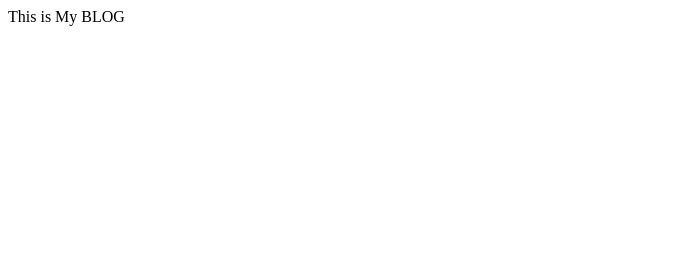
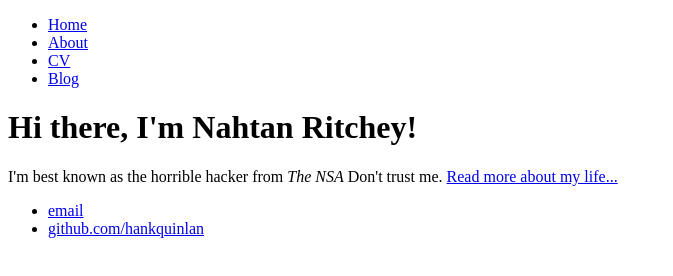
Before and after one commit to nritch/i.nritch.me, a plain HTML site: page index.html in a window 1280 px wide. Shown: the whole page, without its empty margins (0-673 px from the left). Drawn offline with Linux system fonts and the light colour scheme.

Commit message:
Update index.html

```diff
--- a/index.html
+++ b/index.html
@@ -1 +1,28 @@
-This is My BLOG
+<!DOCTYPE html>
+<html>
+	<head>
+		<title>Hank Quinlan, Horrible Cop</title>
+	</head>
+	<body>
+		<nav>
+    		<ul>
+        		<li><a href="/">Home</a></li>
+	        	<li><a href="/about">About</a></li>
+        		<li><a href="/cv">CV</a></li>
+        		<li><a href="/blog">Blog</a></li>
+    		</ul>
+		</nav>
+		<div class="container">
+    		<div class="blurb">
+        		<h1>Hi there, I'm Nahtan Ritchey!</h1>
+				<p>I'm best known as the horrible hacker from <em>The NSA</em> Don't trust me. <a href="/about">Read more about my life...</a></p>
+    		</div><!-- /.blurb -->
+		</div><!-- /.container -->
+		<footer>
+    		<ul>
+        		<li><a href="mailto:hankquinlanhub@gmail.com">email</a></li>
+        		<li><a href="https://github.com/hankquinlan">github.com/hankquinlan</a></li>
+			</ul>
+		</footer>
+	</body>
+</html>
```
